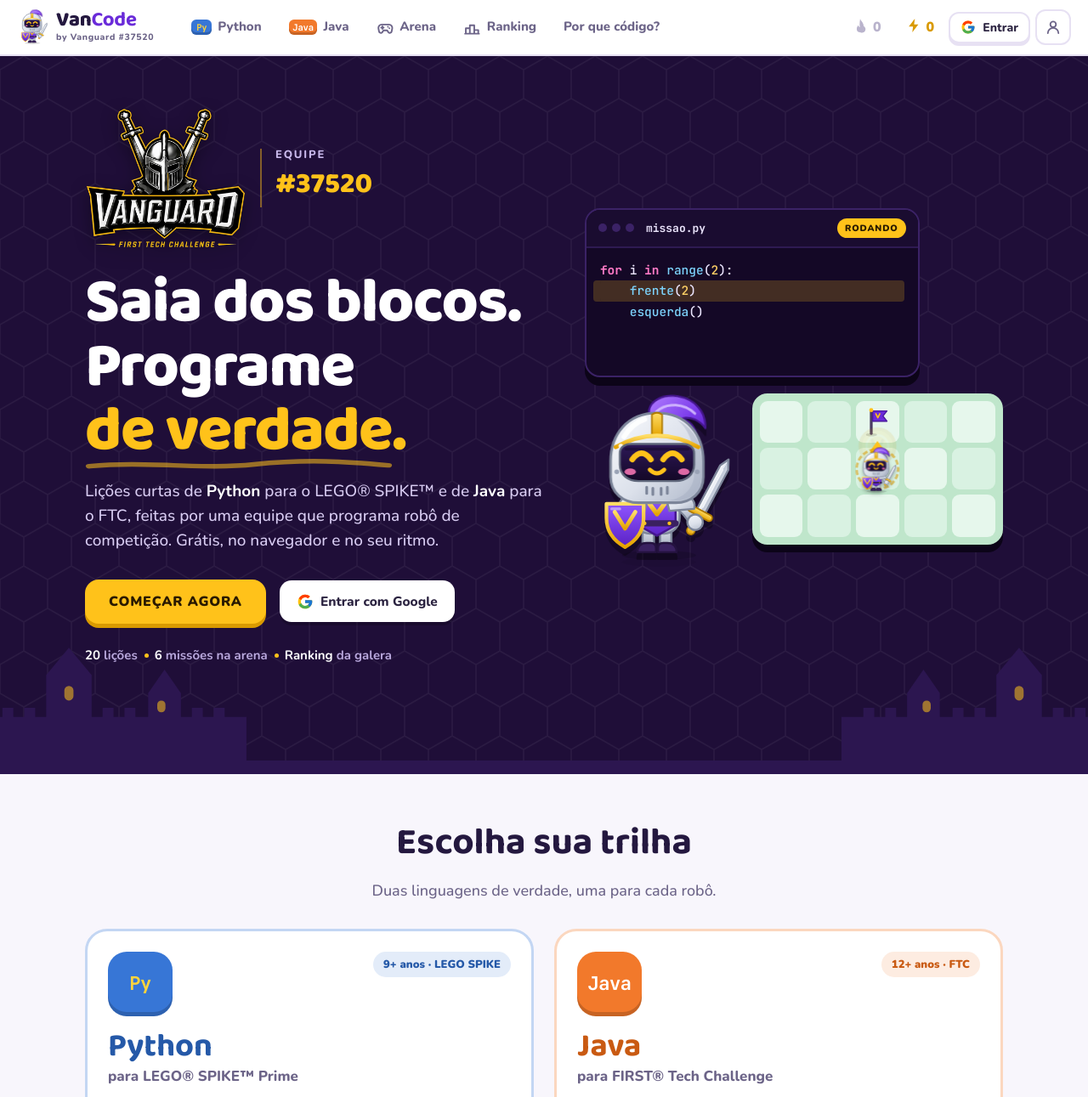
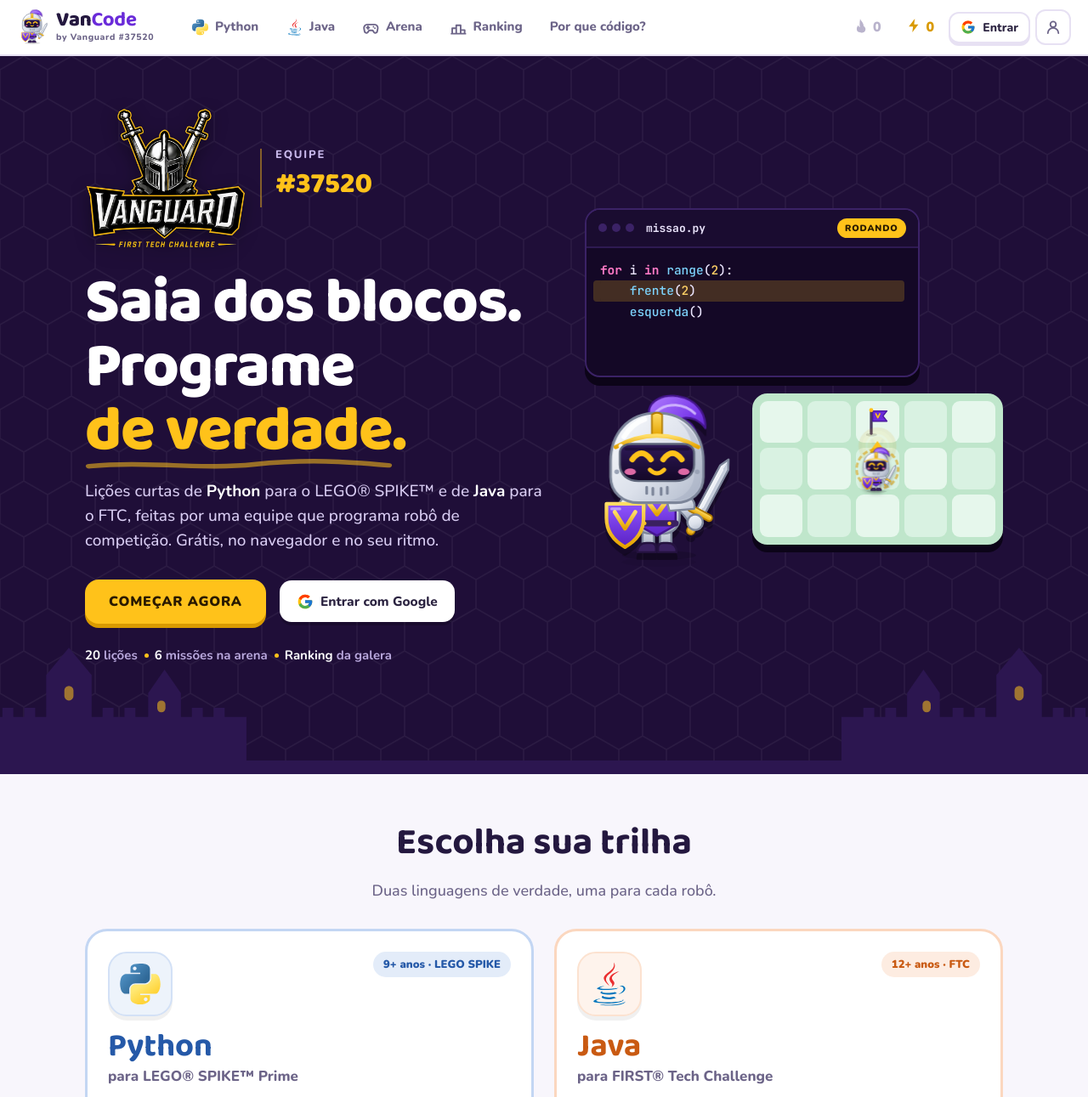
Before and after one commit to miguelmarchiori/VanguardCodingSite, a plain HTML site: page index.html in a window 1280 px wide. Shown: the top 1291 px of the page at 85% size. Drawn offline with nearby package versions, Linux system fonts and the light colour scheme.

Commit message:
Usa os logos oficiais do Python e do Java
- Logos em SVG (arquivos do devicon, licença MIT) no menu, cards das trilhas,
  página da trilha, Arena, exercícios de digitar e perfil
- Créditos de marca da Python Software Foundation e da Oracle no rodapé e no README

Co-Authored-By: Claude Opus 5.5 <noreply@anthropic.com>
Claude-Session: https://claude.ai/code/session_01LgXTLvjPtdjyV5X1exruP2

```diff
--- a/css/style.css
+++ b/css/style.css
@@ -40,16 +40,16 @@ kbd { font-family: var(--mono); font-size: 12px; border: 2px solid var(--line);
 /* ---------- Ícones e selos ---------- */
 .ic { width: 1.15em; height: 1.15em; display: inline-block; vertical-align: -.2em; fill: none; stroke: currentColor; stroke-width: 2.2; stroke-linecap: round; stroke-linejoin: round; flex-shrink: 0; }
 .ic .fill { fill: currentColor; stroke: none; }
-.lang-badge {
-  --lb: var(--py); --lt: var(--py-y);
-  display: inline-grid; place-items: center; min-width: 2.3em; height: 1.75em; padding: 0 .45em; border-radius: .55em;
-  font: 800 13px/1 var(--mono); letter-spacing: -.02em; color: var(--lt); background: var(--lb); box-shadow: inset 0 -3px 0 rgba(0, 0, 0, .18); flex-shrink: 0;
-}
-.lang-badge.java { --lb: var(--java); --lt: #fff; }
-.lang-badge.mini { font-size: 10.5px; }
-.lang-badge.lg { font-size: 16px; min-width: 52px; height: 52px; border-radius: 15px; }
-.lang-badge.xl { font-size: 22px; min-width: 76px; height: 76px; border-radius: 22px; box-shadow: inset 0 -5px 0 rgba(0, 0, 0, .18); }
-.lang-badge.on-dark { border: 3px solid rgba(255, 255, 255, .35); }
+/* logos oficiais do Python e do Java */
+.lang-badge { display: inline-grid; place-items: center; width: 2em; height: 2em; font-size: 18px; border-radius: .55em; background: #fff; border: 2px solid var(--line); flex-shrink: 0; }
+.lang-badge img { display: block; width: 72%; height: 72%; }
+.lang-badge.mini { width: 1.3em; height: 1.3em; font-size: 16px; background: none; border: 0; border-radius: 0; }
+.lang-badge.mini img { width: 100%; height: 100%; }
+.lang-badge.sm { font-size: 17px; border: 0; }
+.lang-badge.lg { font-size: 26px; border-radius: 15px; }
+.lang-badge.xl { font-size: 38px; border-radius: 22px; box-shadow: 0 5px 0 rgba(0, 0, 0, .06); }
+.lang-badge.on-dark { border: 3px solid rgba(255, 255, 255, .55); box-shadow: 0 5px 0 rgba(0, 0, 0, .18); }
+.track-card .lang-badge { background: color-mix(in srgb, var(--tc) 9%, #fff); border-color: color-mix(in srgb, var(--tc) 22%, #fff); }
 
 /* ---------- Código ---------- */
 .tk-k { color: var(--tk-k); font-weight: 700; } .tk-k2 { color: var(--tk-k2); font-weight: 700; }
@@ -385,7 +385,7 @@ pre.code.mini { font-size: 13px; padding: 10px 12px; margin: 6px 0 0; box-shadow
 .streak-card.off .side-ic.fire { background: #F1EFF6; color: #B9B3CC; }
 .link-card { transition: transform .15s; }
 .link-card:hover { transform: translateY(-3px); }
-.link-card .lang-badge { min-width: 48px; height: 48px; border-radius: 14px; font-size: 14px; }
+.link-card .lang-badge { font-size: 24px; border-radius: 14px; }
 .ic.arrow { margin-left: auto; color: var(--brand); width: 22px; height: 22px; }
 .ring { width: 76px; height: 76px; transform: rotate(-90deg); flex-shrink: 0; }
 .ring circle { fill: none; stroke-width: 9; }
@@ -724,6 +724,7 @@ pre.code.mini { font-size: 13px; padding: 10px 12px; margin: 6px 0 0; box-shadow
   .nav .nt { display: none; }
   .nav a { padding: 8px; }
   .nav .ni { font-size: 22px; }
+  .nav .lang-badge.mini { font-size: 19px; }
   .nav { margin-left: 4px; gap: 2px; }
   .brand-name small { display: none; }
   .btn-google:not(.lg) span { display: none; }
--- a/index.html
+++ b/index.html
@@ -21,8 +21,8 @@
       <span class="brand-name">Van<b>Code</b><small>by Vanguard #37520</small></span>
     </a>
     <nav class="nav" aria-label="Principal">
-      <a href="#/trilha/python" data-nav="python"><span class="lang-badge python mini">Py</span><span class="nt">Python</span></a>
-      <a href="#/trilha/java" data-nav="java"><span class="lang-badge java mini">Java</span><span class="nt">Java</span></a>
+      <a href="#/trilha/python" data-nav="python"><span class="lang-badge python mini"><img src="img/python.svg" alt="" width="64" height="64"></span><span class="nt">Python</span></a>
+      <a href="#/trilha/java" data-nav="java"><span class="lang-badge java mini"><img src="img/java.svg" alt="" width="64" height="64"></span><span class="nt">Java</span></a>
       <a href="#/arena" data-nav="arena"><span class="ni" data-icon="gamepad"></span><span class="nt">Arena</span></a>
       <a href="#/ranking" data-nav="ranking"><span class="ni" data-icon="podium"></span><span class="nt">Ranking</span></a>
       <a href="#/porque" data-nav="porque" class="hide-md"><span class="nt">Por que código?</span></a>
@@ -86,7 +86,7 @@
           <p class="section-sub">Duas linguagens de verdade, uma para cada robô.</p>
           <div class="tracks">
             <a class="track-card track-py" href="#/trilha/python">
-              <div class="track-top"><span class="lang-badge python xl">Py</span><span class="tag">9+ anos · LEGO SPIKE</span></div>
+              <div class="track-top"><span class="lang-badge python xl"><img src="img/python.svg" alt="" width="64" height="64"></span><span class="tag">9+ anos · LEGO SPIKE</span></div>
               <h3>Python</h3>
               <p class="track-robot">para LEGO® SPIKE™ Prime</p>
               <pre class="code" data-lang="python">print("Olá, robô!")
@@ -101,7 +101,7 @@ for i in range(3):
               <span class="btn btn-py">Começar trilha</span>
             </a>
             <a class="track-card track-java" href="#/trilha/java">
-              <div class="track-top"><span class="lang-badge java xl">Java</span><span class="tag">12+ anos · FTC</span></div>
+              <div class="track-top"><span class="lang-badge java xl"><img src="img/java.svg" alt="" width="64" height="64"></span><span class="tag">12+ anos · FTC</span></div>
               <h3>Java</h3>
               <p class="track-robot">para FIRST® Tech Challenge</p>
               <pre class="code" data-lang="java">System.out.println("Olá, FTC!");
@@ -227,7 +227,7 @@ garra.setPosition(1.0);</pre>
         <a href="#/ranking">Ranking</a>
         <a href="#/porque">Por que código?</a>
       </nav>
-      <p class="legal">LEGO® e SPIKE™ são marcas do LEGO Group. FIRST® e FIRST® Tech Challenge são marcas da FIRST®. Este é um projeto educacional da equipe e não é um site oficial dessas organizações. Sem conta, seu progresso fica salvo só neste navegador. Com conta Google, ele fica salvo na nuvem e você aparece no ranking com o apelido que escolher.</p>
+      <p class="legal">LEGO® e SPIKE™ são marcas do LEGO Group. FIRST® e FIRST® Tech Challenge são marcas da FIRST®. “Python” e o logo do Python são marcas da Python Software Foundation. Java e o logo do Java são marcas da Oracle. Este é um projeto educacional da equipe e não é um site oficial dessas organizações. Sem conta, seu progresso fica salvo só neste navegador. Com conta Google, ele fica salvo na nuvem e você aparece no ranking com o apelido que escolher.</p>
     </div>
   </footer>
 
--- a/js/app.js
+++ b/js/app.js
@@ -646,7 +646,7 @@ function renderStep() {
       <span class="badge-new badge-type">Digite o código</span>
       <h2 class="q">${s.q}</h2>
       ${s.code ? codeBlock(s.code, lang) : ''}
-      <div class="type-wrap">${langBadge(lang, 'mini')}<input class="type-in" type="text" spellcheck="false" autocomplete="off" autocapitalize="off" autocorrect="off" placeholder="${esc(s.ph || 'Digite aqui...')}" aria-label="Sua resposta"></div>
+      <div class="type-wrap">${langBadge(lang, 'sm')}<input class="type-in" type="text" spellcheck="false" autocomplete="off" autocapitalize="off" autocorrect="off" placeholder="${esc(s.ph || 'Digite aqui...')}" aria-label="Sua resposta"></div>
       <p class="type-hint">Aperte <kbd>Enter</kbd> para verificar. Espaços extras não tem problema.</p>
     </div>`;
     setMain('Verificar', false);
--- a/js/utils.js
+++ b/js/utils.js
@@ -119,7 +119,7 @@ function icon(name, cls = '') {
   return `<svg class="ic ${cls}" viewBox="0 0 24 24" aria-hidden="true" focusable="false">${ICONS[name] || ''}</svg>`;
 }
 function langBadge(lang, cls = '') {
-  return `<span class="lang-badge ${lang} ${cls}">${lang === 'java' ? 'Java' : 'Py'}</span>`;
+  return `<span class="lang-badge ${lang} ${cls}"><img src="img/${lang === 'java' ? 'java' : 'python'}.svg" alt="" width="64" height="64"></span>`;
 }
 
 /* ---------- Guardinho, o cavaleiro mascote (SVG original) ---------- */
```
Also changed, not shown: img/java.svg (added), img/python.svg (added), 1 other file.
